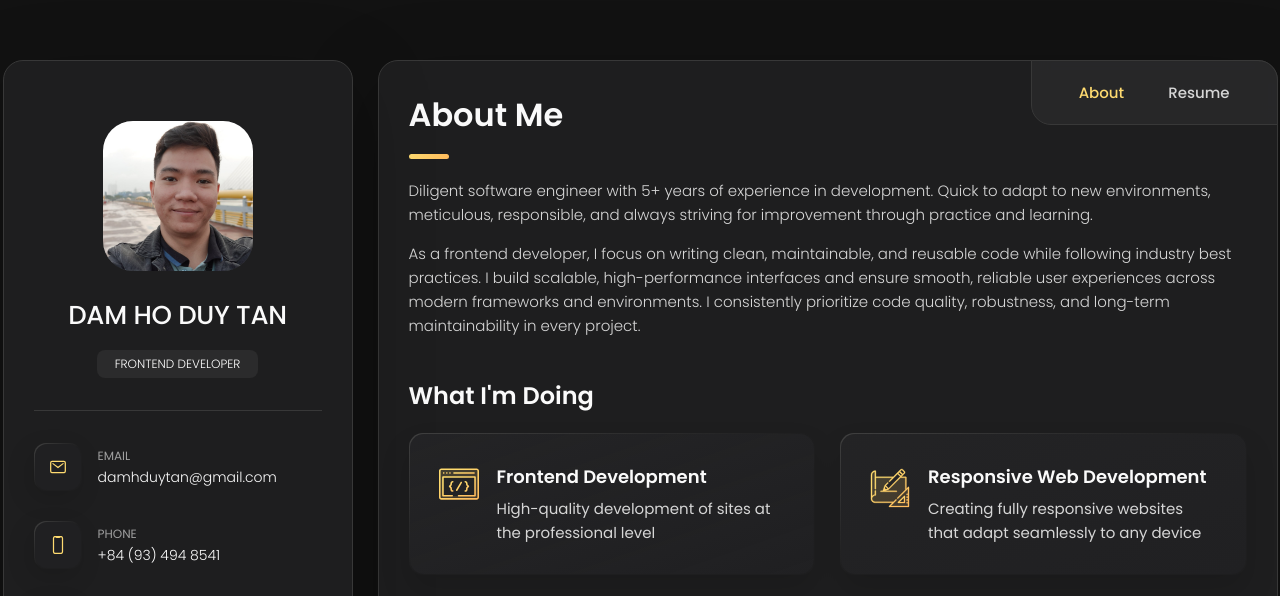
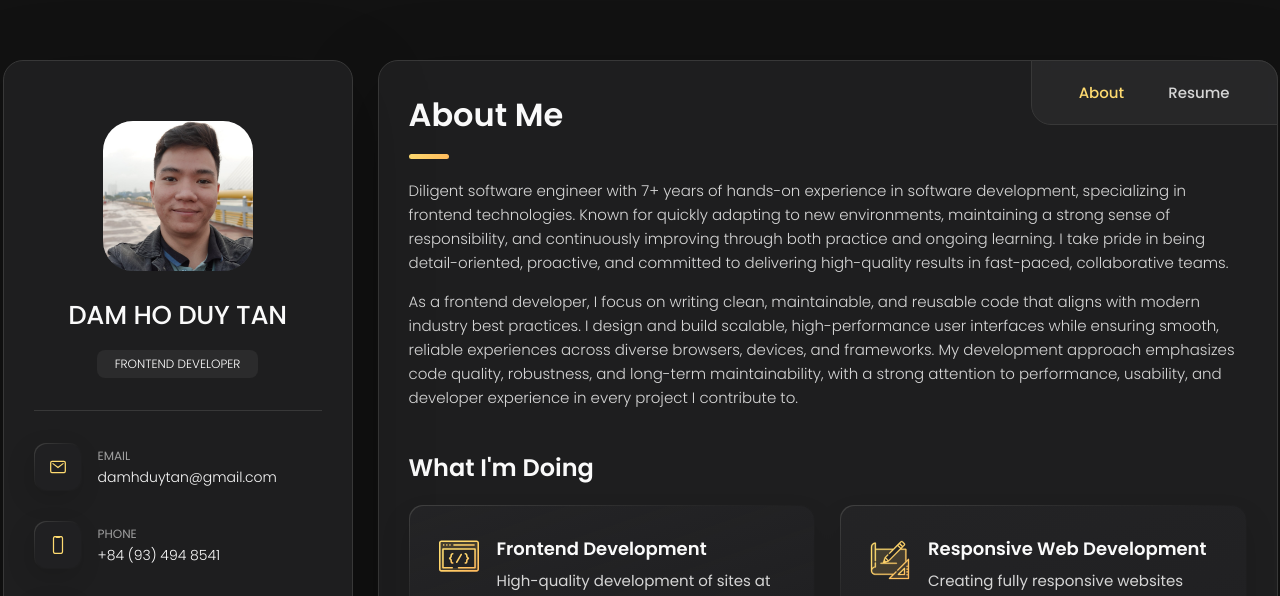
Before and after one commit to damhduytan/damhduytan.github.io, a plain HTML site: page index.html in a window 1280 px wide. Shown: the top 596 px of the page. Drawn offline with nearby package versions, Linux system fonts and the light colour scheme.

Commit message:
feat: update new cv

```diff
--- a/index.html
+++ b/index.html
@@ -192,14 +192,17 @@
 
         <section class="about-text">
           <p>
-            Diligent software engineer with 5+ years of experience in development.
-            Quick to adapt to new environments, meticulous, responsible, and always striving for improvement through practice and learning.
+            Diligent software engineer with 7+ years of hands-on experience in software development, specializing in frontend technologies. Known for
+            quickly adapting to new environments, maintaining a strong sense of responsibility, and continuously improving through both practice and
+            ongoing learning. I take pride in being detail-oriented, proactive, and committed to delivering high-quality results in fast-paced, collaborative
+            teams.
           </p>
 
           <p>
-            As a frontend developer, I focus on writing clean, maintainable, and reusable code while following industry best practices.
-            I build scalable, high-performance interfaces and ensure smooth, reliable user experiences across modern frameworks and environments.
-            I consistently prioritize code quality, robustness, and long-term maintainability in every project.
+            As a frontend developer, I focus on writing clean, maintainable, and reusable code that aligns with modern industry best practices. I design and
+            build scalable, high-performance user interfaces while ensuring smooth, reliable experiences across diverse browsers, devices, and
+            frameworks. My development approach emphasizes code quality, robustness, and long-term maintainability, with a strong attention to
+            performance, usability, and developer experience in every project I contribute to.
           </p>
         </section>
 
@@ -540,7 +543,7 @@
                 <br />
                 <strong>Role:</strong> Frontend Team Leader
                 <br />
-                <strong>Responsibility:</strong> Both implement web UI, review team member’s code to ensure code quality for the team and assign task for team members
+                <strong>Responsibility:</strong> Both implement web UI, review team member’s code to ensure code quality for the team and assign task for team members. Optimized performance, improving Lighthouse scores from <strong>60 → 90+</strong> through code splitting, lazy loading, and asset optimization
                 <br />
                 <strong>Technology:</strong> HTML, CSS, JavaScript, ReactJS, NextJS, Tailwind CSS
               </p>
@@ -680,9 +683,9 @@
                 <br />
                 <strong>Role:</strong> Fullstack Developer
                 <br />
-                <strong>Responsibility:</strong> Implemented both frontend and backend features using PHP (Laravel), building modules for logistics operations management
+                <strong>Responsibility:</strong> Implemented both frontend and backend features using PHP (Laravel), building modules for logistics operations management. Utilized jQuery for DOM manipulation and event handling, and implemented Ajax for asynchronous requests to optimize performance and enhance user experience
                 <br />
-                <strong>Technology:</strong> HTML, CSS, JavaScript, PHP, Laravel
+                <strong>Technology:</strong> HTML, CSS, JavaScript, PHP, Laravel, JQuery, Ajax
               </p>
 
             </li>
```
Also changed, not shown: 1 other file.
